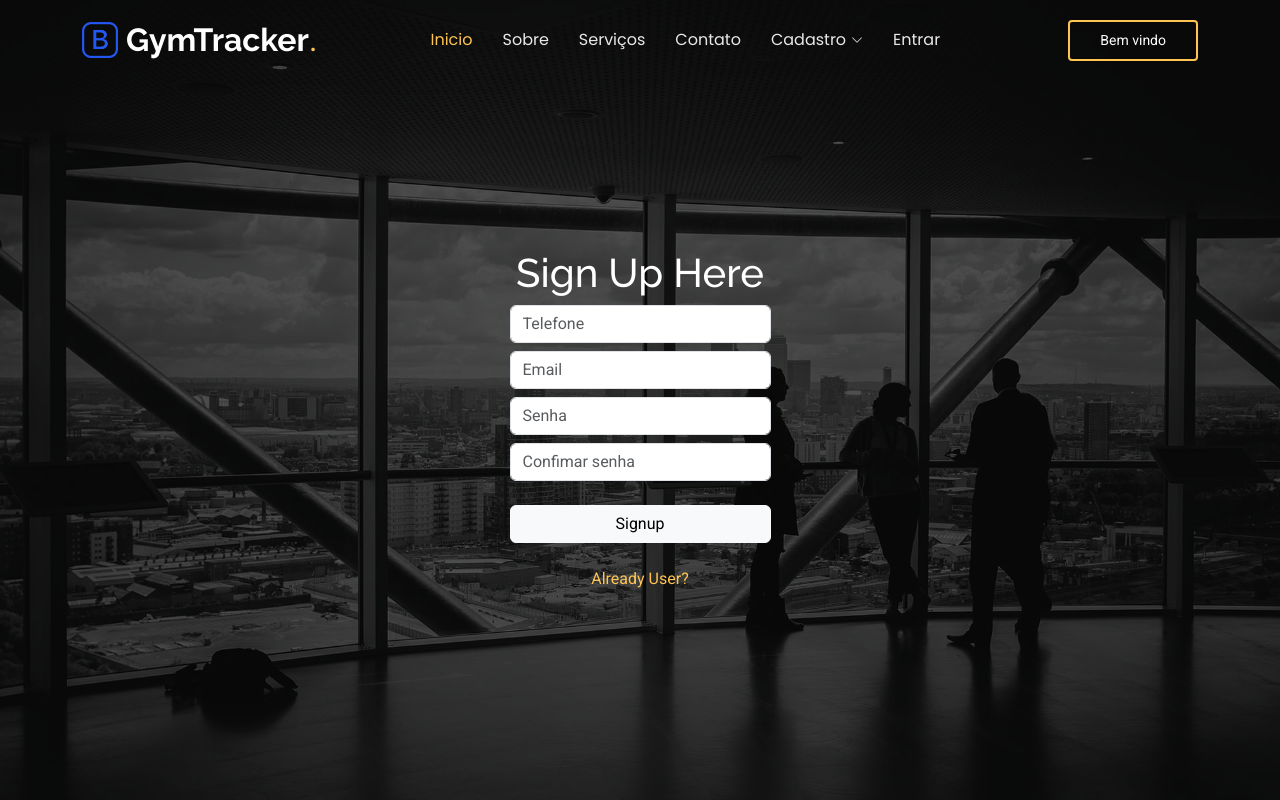
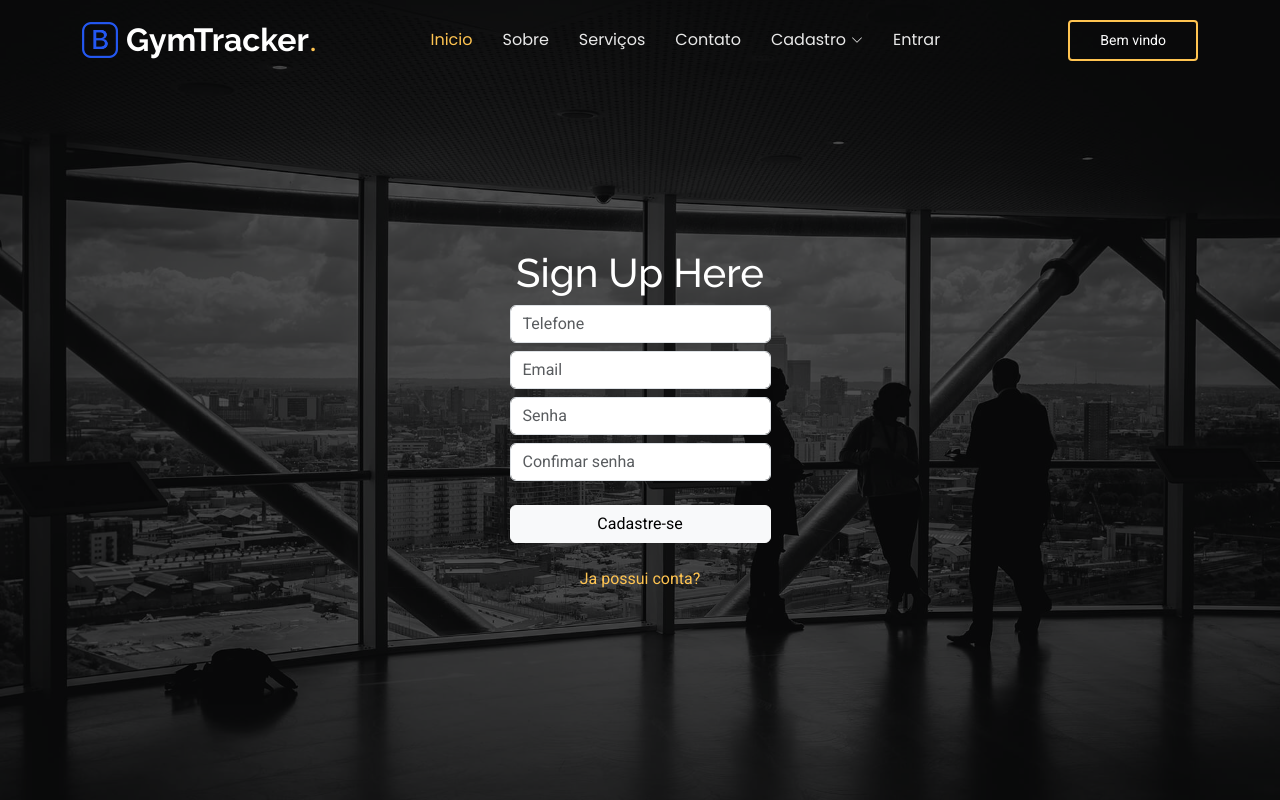
Before and after one commit to AdrianMichael5/gymtracker, a Django app: page /signup in a window 1280 px wide. Run offline with Django 5.2, Linux system fonts and the light colour scheme; some libraries are stand-ins or nearby versions.

Commit message:
add cadastro.hmtl

```diff
--- a/templates/signup.html
+++ b/templates/signup.html
@@ -44,12 +44,12 @@ SignUp
 
 
     <div class="d-grid gap-2">
-      <button class="btn btn-light" type="submit">Signup</button>
+      <button class="btn btn-light" type="submit">Cadastre-se</button>
 
     </div>
 
     </form>
-    <br><a href="/login">Already User?</a>
+    <br><a href="/login">Ja possui conta?</a>
 
 
     </div>
```
